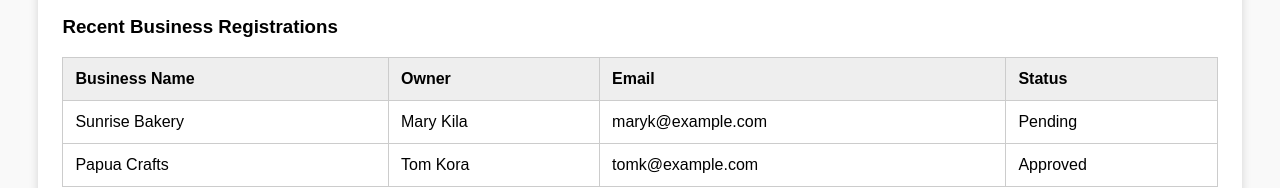
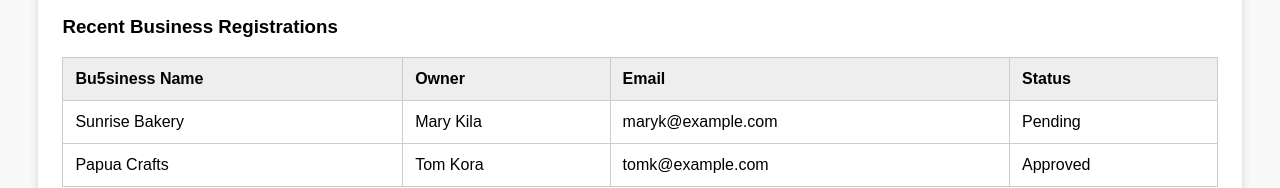
Before and after one commit to bbgari/msme-portal-prototype, a plain HTML site: page index.html in a window 1280 px wide. Shown: the part 2042-2230 px from the top of the page. Drawn offline with Linux system fonts and the light colour scheme.

Commit message:
Update index.html

```diff
--- a/index.html
+++ b/index.html
@@ -91,7 +91,7 @@
   <p>This section allows SME Corporation staff to view submitted business registrations, coaching requests, and tax applications.</p>
   <h3>Recent Business Registrations</h3>
   <table>
-    <tr><th>Business Name</th><th>Owner</th><th>Email</th><th>Status</th></tr>
+    <tr><th>Bu5siness Name</th><th>Owner</th><th>Email</th><th>Status</th></tr>
     <tr><td>Sunrise Bakery</td><td>Mary Kila</td><td>maryk@example.com</td><td>Pending</td></tr>
     <tr><td>Papua Crafts</td><td>Tom Kora</td><td>tomk@example.com</td><td>Approved</td></tr>
   </table>
```
